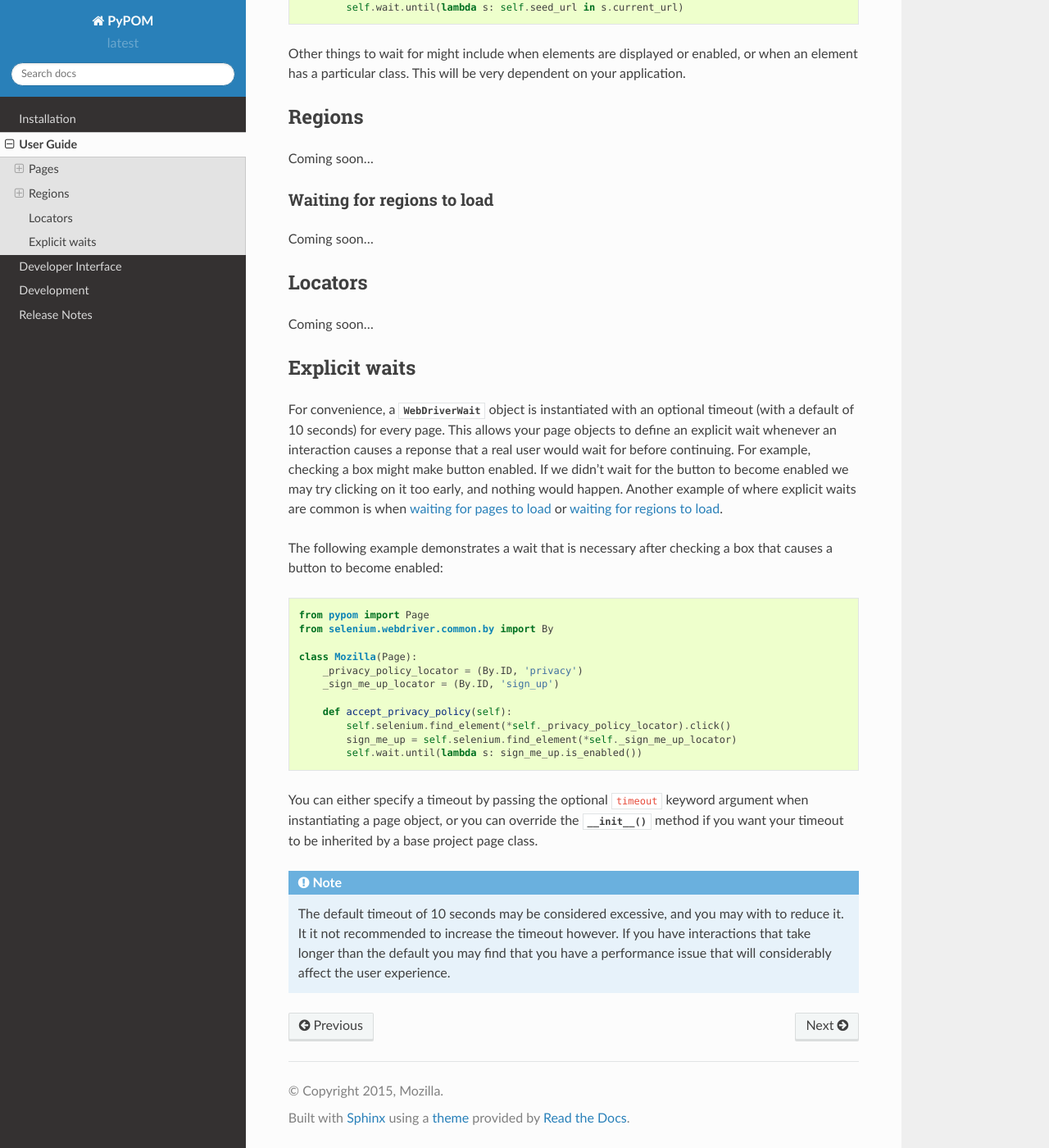
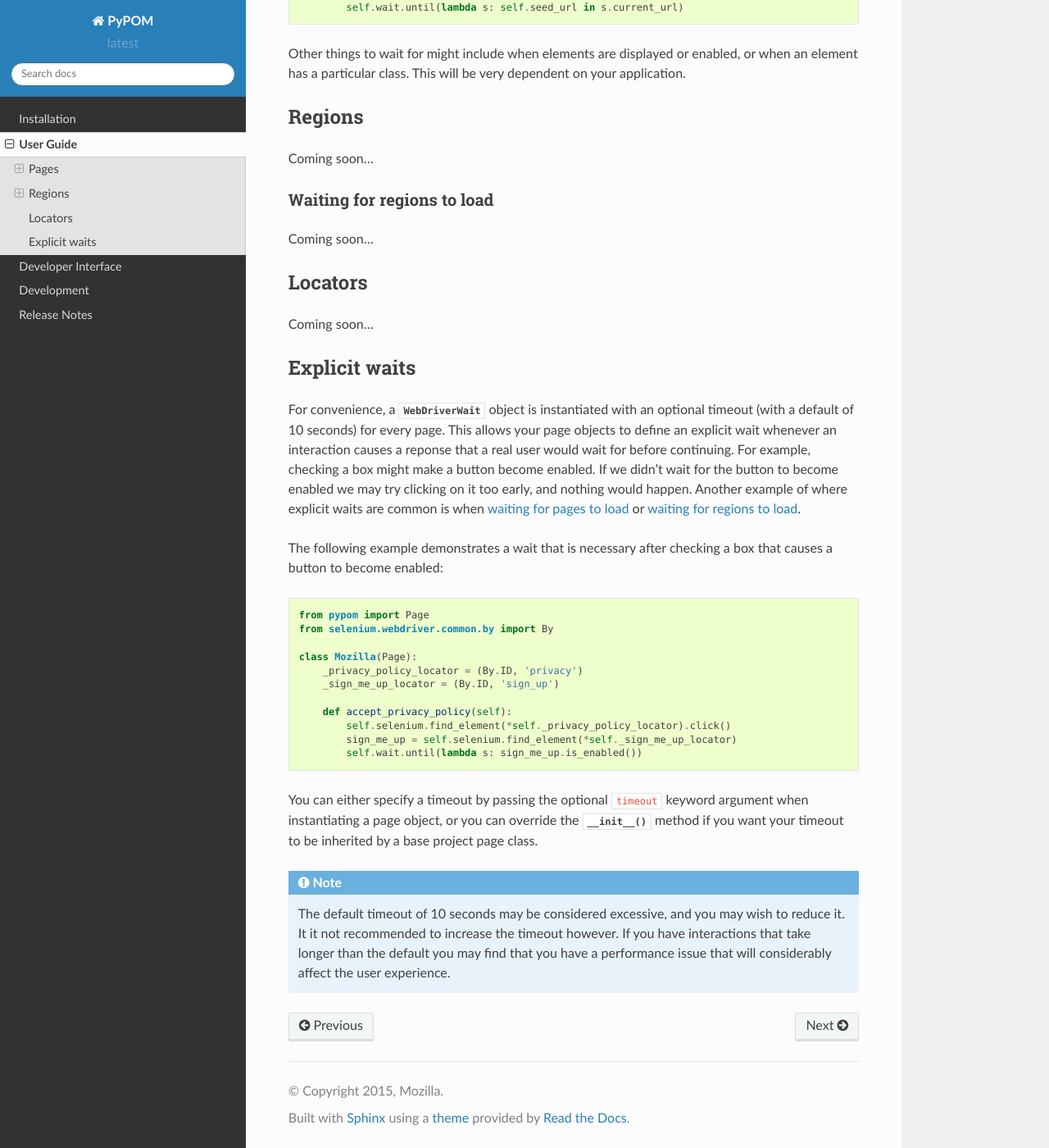
Before and after one commit to michaelwen45/michael-pom, a Sphinx documentation site: the page built from docs/user_guide.rst, in a window 1280 px wide and 1400 px high, scrolled down 2294 px. Shown: the whole window at 82% size. Built offline with Sphinx 7.4.7 and the Read the Docs theme 2.0.0, drawn with Linux system fonts in a browser that asks for light colours.

Commit message:
Minor documentation fixes

```diff
--- a/docs/user_guide.rst
+++ b/docs/user_guide.rst
@@ -128,10 +128,10 @@ For convenience, a :py:class:`~selenium.webdriver.support.wait.WebDriverWait`
 object is instantiated with an optional timeout (with a default of 10 seconds)
 for every page. This allows your page objects to define an explicit wait
 whenever an interaction causes a reponse that a real user would wait for before
-continuing. For example, checking a box might make button enabled. If we didn't
-wait for the button to become enabled we may try clicking on it too early,
-and nothing would happen. Another example of where explicit waits are common is
-when `waiting for pages to load`_ or `waiting for regions to load`_.
+continuing. For example, checking a box might make a button become enabled. If
+we didn't wait for the button to become enabled we may try clicking on it too
+early, and nothing would happen. Another example of where explicit waits are
+common is when `waiting for pages to load`_ or `waiting for regions to load`_.
 
 The following example demonstrates a wait that is necessary after checking a
 box that causes a button to become enabled::
@@ -156,7 +156,7 @@ inherited by a base project page class.
 .. note::
 
   The default timeout of 10 seconds may be considered excessive, and you may
-  with to reduce it. It it not recommended to increase the timeout however. If
+  wish to reduce it. It it not recommended to increase the timeout however. If
   you have interactions that take longer than the default you may find that you
   have a performance issue that will considerably affect the user experience.
 
```
